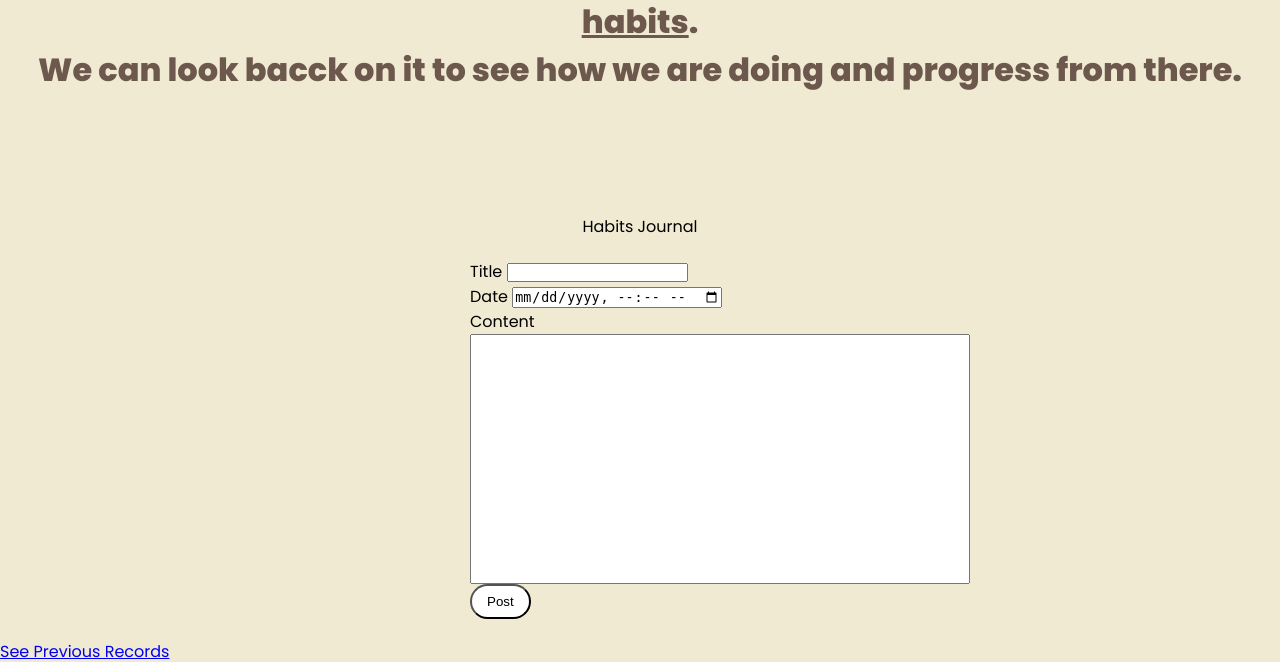
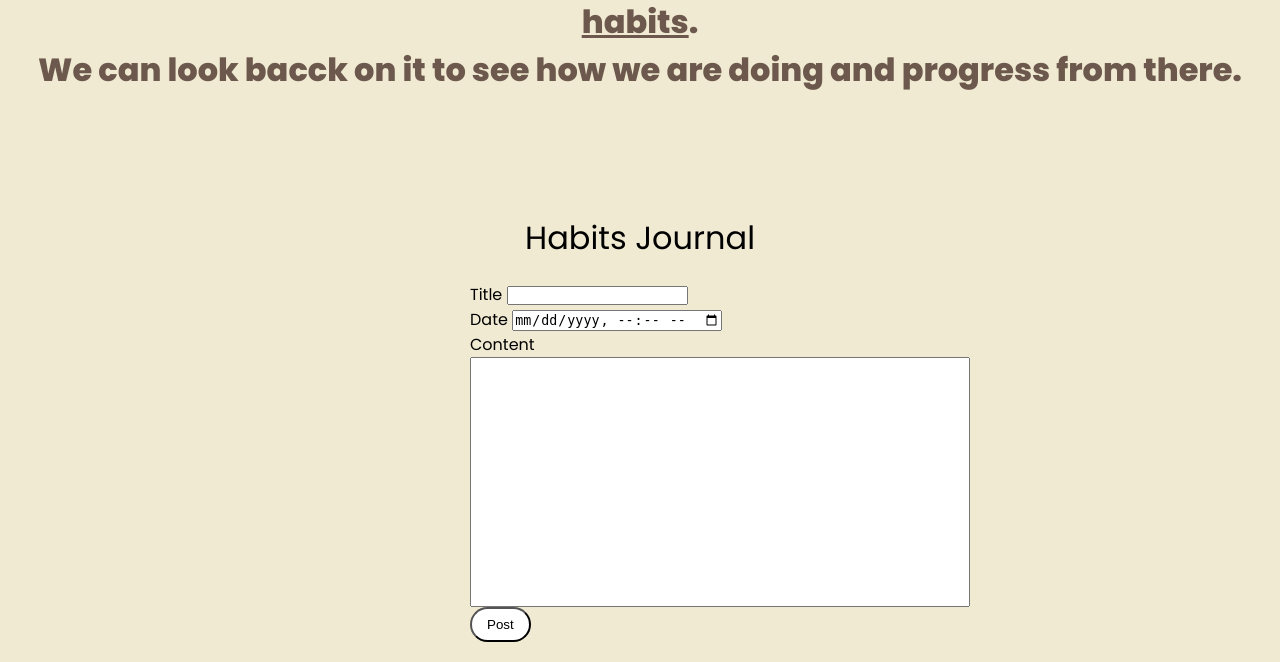
Before and after one commit to wongjaeno/Team-9, a PHP site: page /record.php in a window 1280 px wide. Shown: the part 244-906 px from the top of the page. Run offline with PHP 8.4, Linux system fonts and the light colour scheme.

Commit message:
Update record.php

```diff
--- a/tutorial/record.php
+++ b/tutorial/record.php
@@ -162,6 +162,7 @@
     header{
     text-align: center;
     padding-top: 20px;
+    font-size: 2em;
     }
 
     .form{
```
